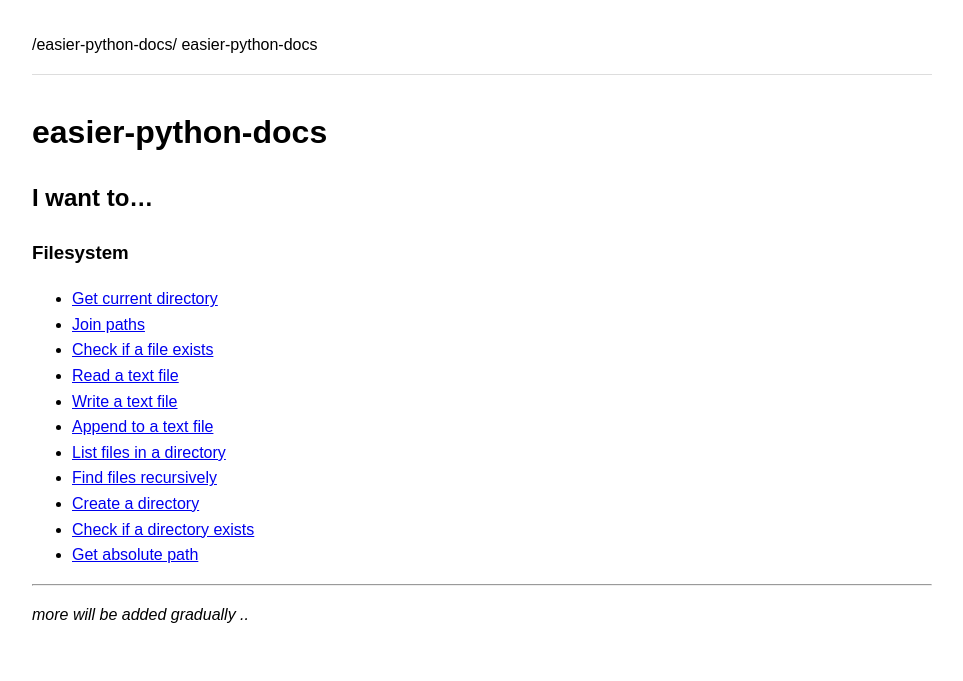
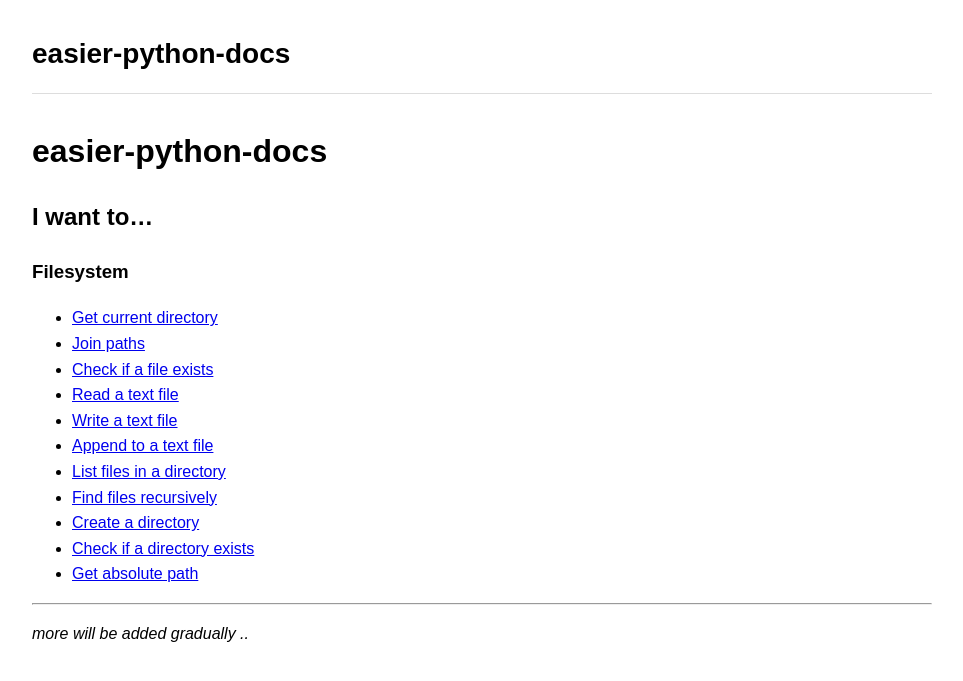
Before and after one commit to jbakchr/easier-python-docs, a Jekyll site: the page built from index.md, in a window 1280 px wide. Shown: the top 681 px of the page, without its empty margins (158-1121 px from the left). Built offline with Jekyll 4.4.1, drawn with Linux system fonts in a browser that asks for light colours.

Commit message:
refactor(layout): modernize default

```diff
--- a/_layouts/default.html
+++ b/_layouts/default.html
@@ -1,15 +1,12 @@
-<!DOCTYPE html>
+<!doctype html>
 <html lang="en">
   <head>
-  <meta charset="utf-8">
-  <meta name="viewport" content="width=device-width, initial-scale=1">
+    <meta charset="utf-8" />
+    <meta name="viewport" content="width=device-width, initial-scale=1" />
 
     <title>
-    {% if page.title %}
-      {{ page.title }} | easier-python-docs
-    {% else %}
-      easier-python-docs
-    {% endif %}
+      {% if page.title %} {{ page.title }} | easier-python-docs {% else %}
+      easier-python-docs {% endif %}
     </title>
 
     <style>
@@ -28,8 +25,8 @@
       }
 
       .site-title {
-      font-size: 2rem;
-      font-weight: bold;
+        font-size: 1.75rem;
+        font-weight: 600;
         text-decoration: none;
         color: inherit;
       }
@@ -41,16 +38,12 @@
   </head>
 
   <body>
-
     <header>
-    {{ '/' | relative_url }}
+      <a class="site-title" href="{{ '/' | relative_url }}">
         easier-python-docs
       </a>
     </header>
 
-  <main>
-    {{ content }}
-  </main>
-
+    <main>{{ content }}</main>
   </body>
 </html>
```
Lines whose indentation alone changed are shown as unchanged.
